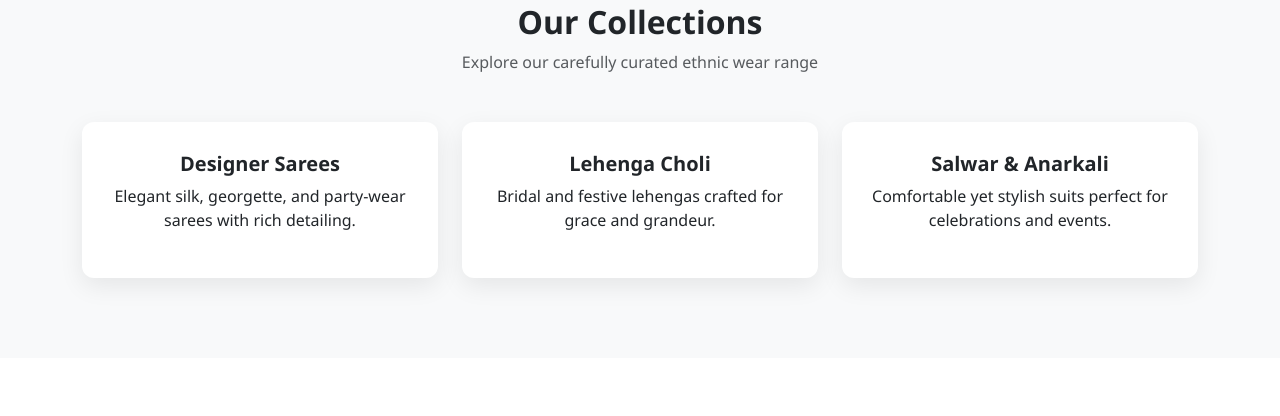
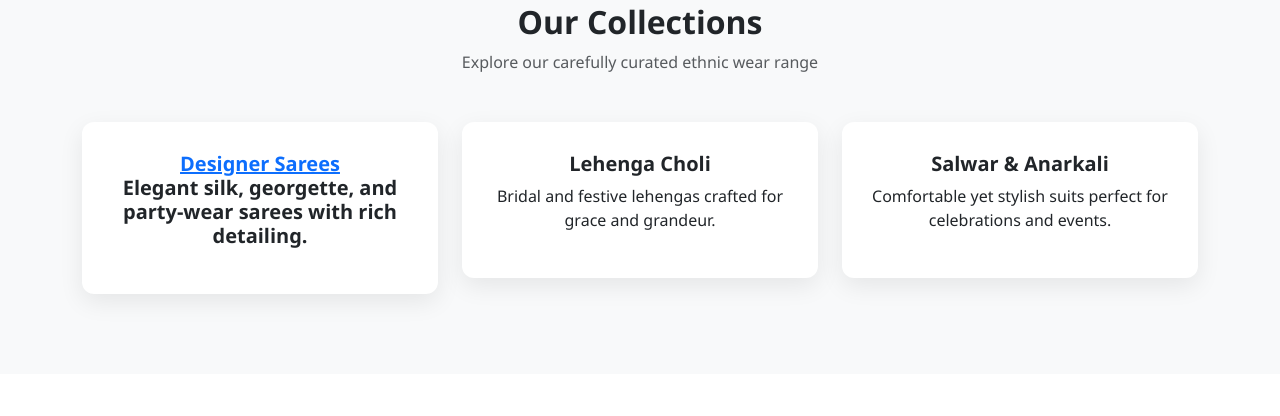
Before and after one commit to fashionwebzlink/fashionwebzlink.github.com, a plain HTML site: page index.html in a window 1280 px wide. Shown: the part 978-1394 px from the top of the page. Drawn offline with nearby package versions, Linux system fonts and the light colour scheme.

Commit message:
Update index.html

```diff
--- a/index.html
+++ b/index.html
@@ -97,7 +97,7 @@
     <div class="row g-4">
       <div class="col-md-4">
         <div class="icon-box text-center">
-          <h5 class="fw-bold">Designer Sarees</h5>
+          <h5 class="fw-bold"><a href="https://www.fashionwebz.com/saree">Designer Sarees</a>
           <p>Elegant silk, georgette, and party-wear sarees with rich detailing.</p>
         </div>
       </div>
```
